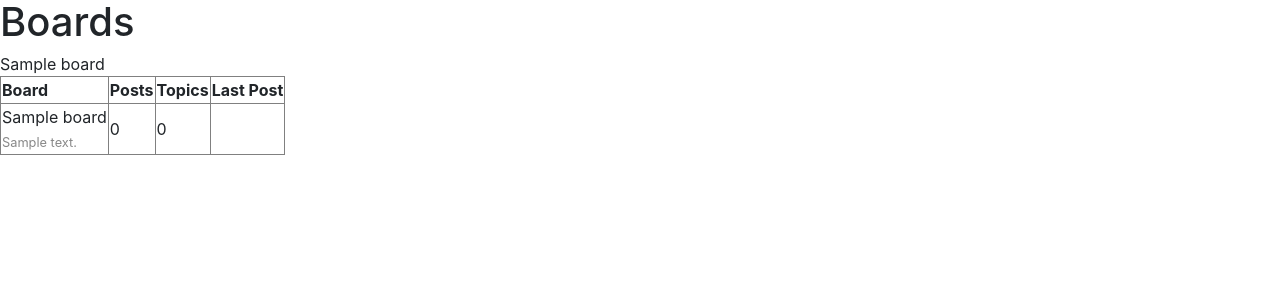
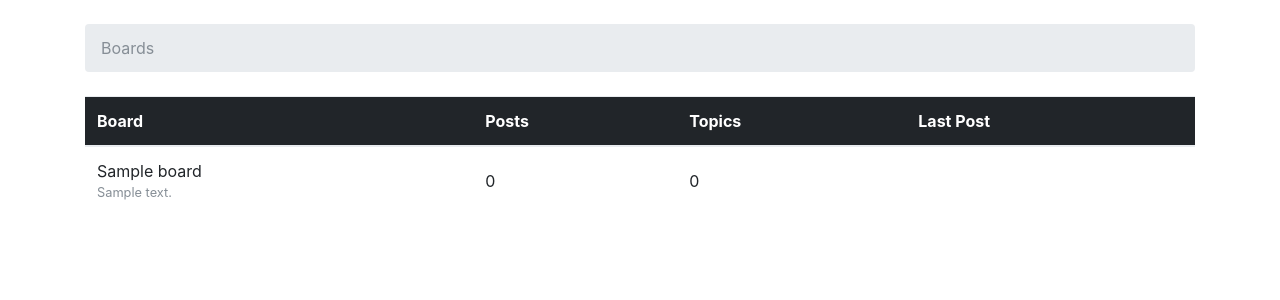
Before and after one commit to curious725/sibt-django-guide, a Django app: template myproject/templates/boards/home.html in a window 1280 px wide. Shown: the top 300 px of the page. Run offline with Django 3.2, Linux system fonts and the light colour scheme; the template is opened without the code that fills it: most values are stand-ins (such as "Sample title", 1, 10 or a date in 2020); some libraries are stand-ins or nearby versions.

Commit message:
apply bootstrap elements

```diff
--- a/myproject/templates/boards/home.html
+++ b/myproject/templates/boards/home.html
@@ -7,14 +7,13 @@
   <link rel="stylesheet" href="{% static 'css/boards/bootstrap.min.css' %}">
 </head>
 <body>
-  <h1>Boards</h1>
+  <div class="container">
+    <ol class="breadcrumb my-4">
+      <li class="breadcrumb-item active">Boards</li>
+    </ol>
 
-  {% for board in boards %}
-    {{ board.name }} <br>
-  {% endfor %}
-
-  <table border="1">
-    <thead>
+    <table class="table">
+      <thead class="thead-inverse">
         <tr>
           <th>Board</th>
           <th>Posts</th>
@@ -26,16 +25,17 @@
         {% for board in boards %}
         <tr>
           <td>
-          {{ board.name }}<br>
-          <small style="color: #888;">{{ board.description }}</small>
+            {{ board.name }}
+            <small class="text-muted d-block">{{ board.description }}</small>
           </td>
-        <td>0</td>
-        <td>0</td>
+          <td class="align-middle">0</td>
+          <td class="align-middle">0</td>
           <td></td>
         </tr>
         {% endfor %}
       </tbody>
     </table>
 
+  </div>
 </body>
 </html>
```
Lines whose indentation alone changed are shown as unchanged.
